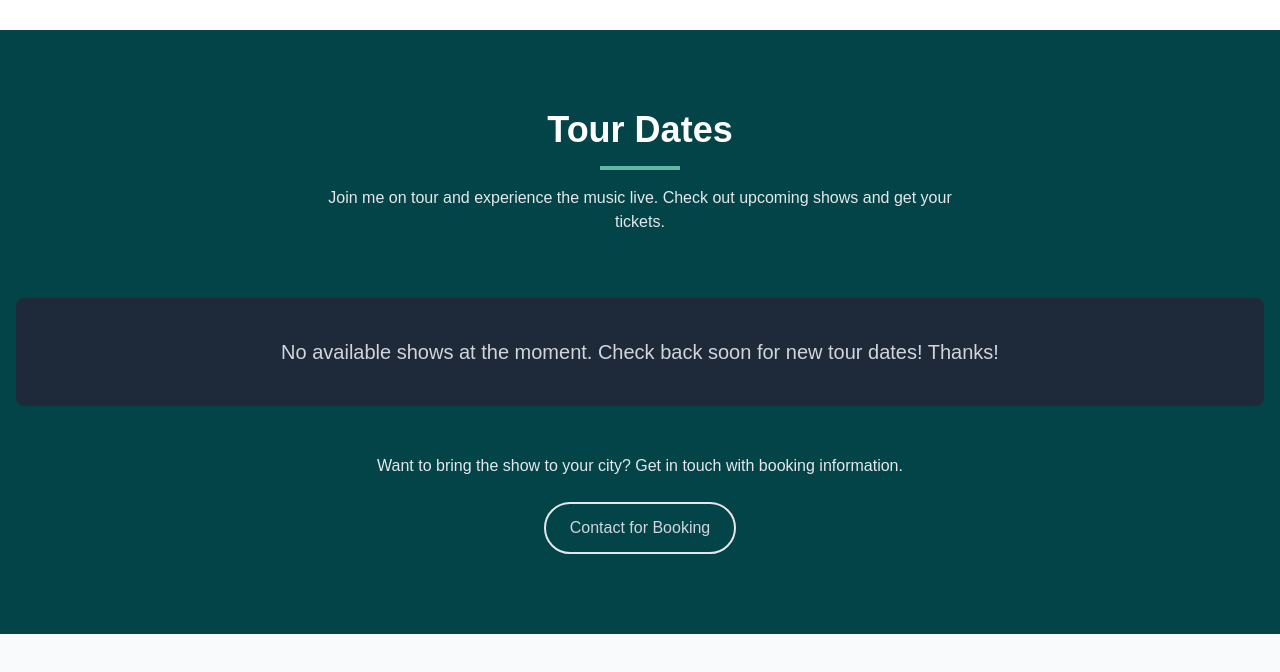
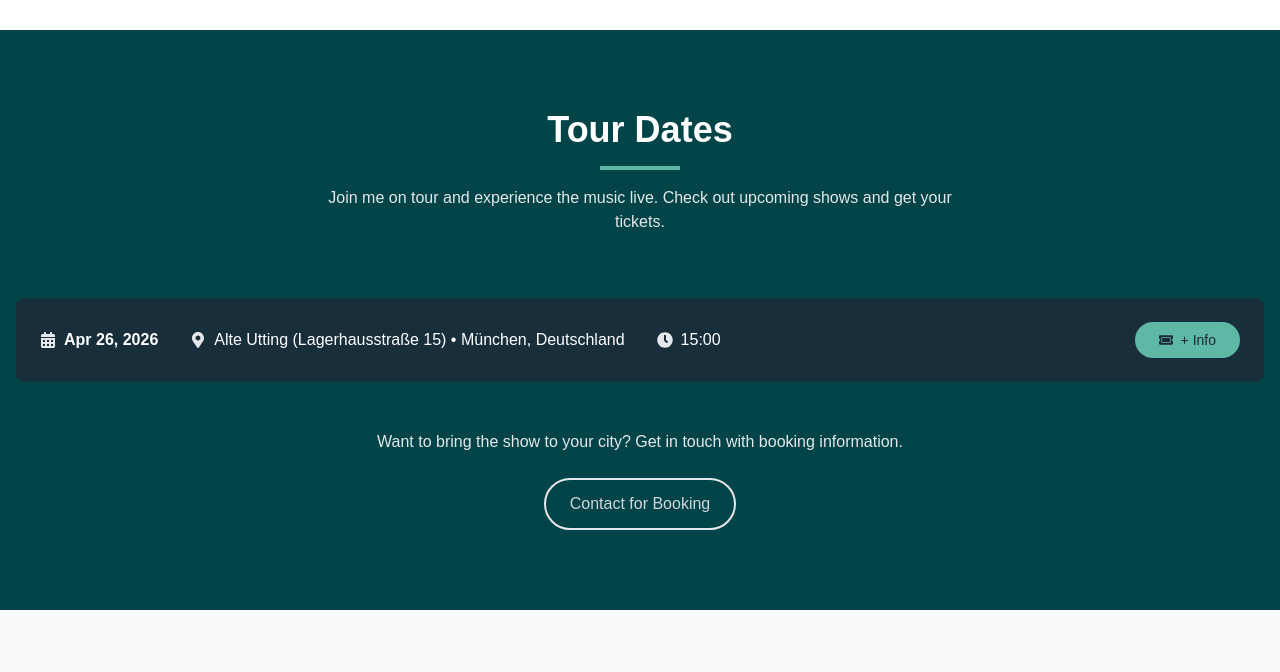
Before and after one commit to cristianmilesi/tatamilesiweb, a React (Vite) app: page / in a window 1280 px wide. Shown: the part 2676-3348 px from the top of the page. Built offline with nearby package versions, Linux system fonts and the light colour scheme; a web font is replaced by a local one.

Commit message:
Fecha Alte Utting

```diff
--- a/src/assets/data/tour-dates.ts
+++ b/src/assets/data/tour-dates.ts
@@ -11,16 +11,16 @@ export interface TourDate {
 }
 
 export const tourDates: TourDate[] = [
-  // {
-  //   id: 1,
-  //   date: "2025-05-15", // Formato ISO para facilitar la internacionalización
-  //   venue: "Apero Bar",
-  //   city: "Nürnberg",
-  //   country: "Deutschland",
-  //   time: "19:30",
-  //   ticketUrl: "https://www.instagram.com/bar_apero_nuernberg/",
-  //   soldOut: false,
-  // },
+  {
+    id: 1,
+    date: "2026-04-26", // Formato ISO para facilitar la internacionalización
+    venue: "Alte Utting (Lagerhausstraße 15)",
+    city: "München",
+    country: "Deutschland",
+    time: "15:00",
+    ticketUrl: "https://www.instagram.com/alteutting/",
+    soldOut: false,
+  },
   // {
   //   id: 2,
   //   date: "2025-07-03",
```
